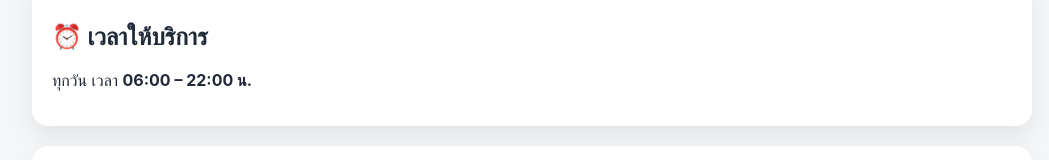
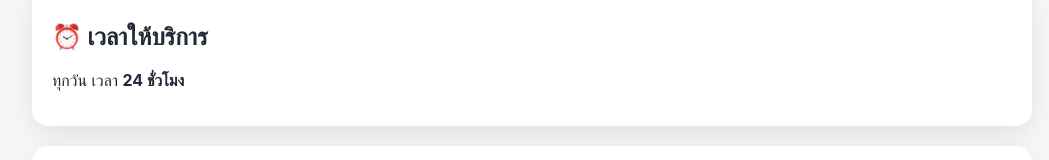
Before and after one commit to poohso/carparkbla, a plain HTML site: page cosmo.html in a window 1280 px wide. Shown: the part 837-997 px from the top of the page, without its empty margins (108-1157 px from the left). Drawn offline with Linux system fonts and the light colour scheme.

Commit message:
Update cosmo.html

```diff
--- a/cosmo.html
+++ b/cosmo.html
@@ -102,7 +102,7 @@
 
   <div class="card">
     <h2>⏰ เวลาให้บริการ</h2>
-    <p>ทุกวัน เวลา <strong>06:00 – 22:00 น.</strong></p>
+    <p>ทุกวัน เวลา <strong>24 ชั่วโมง</strong></p>
   </div>
 
   <div class="card">
```
